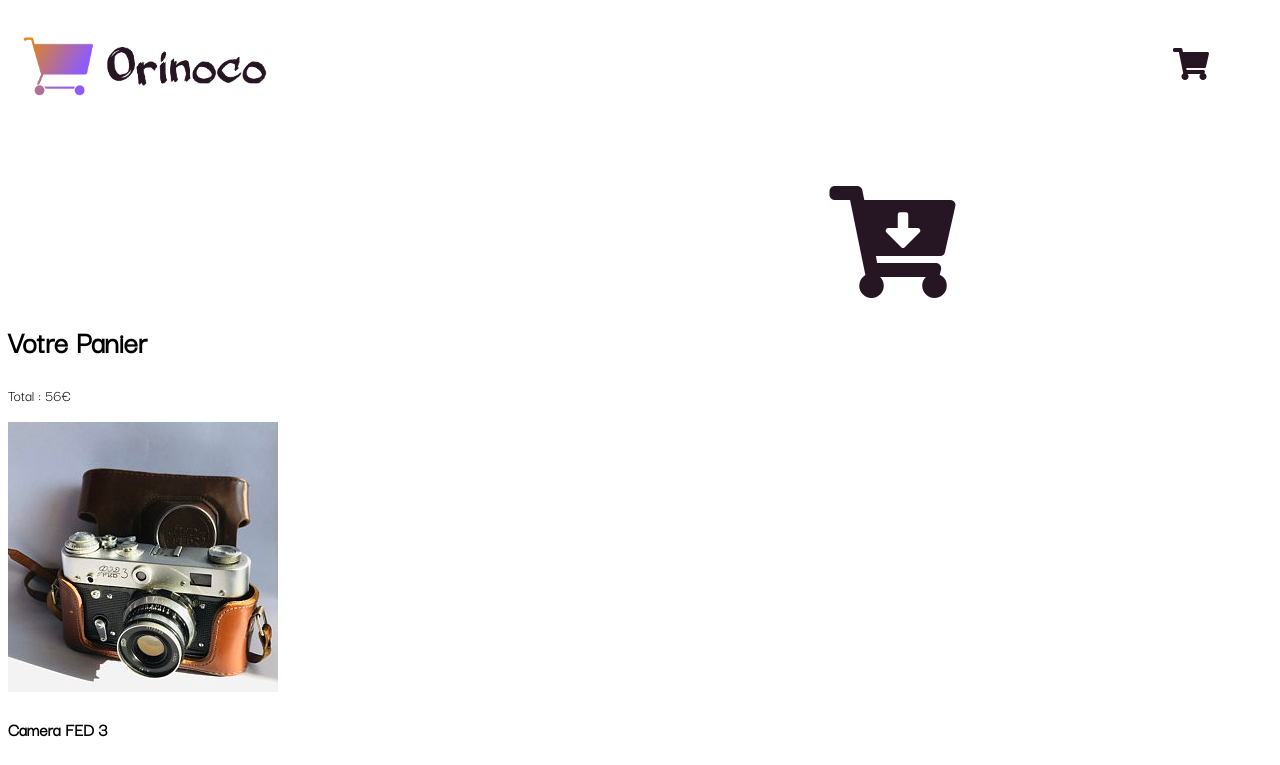
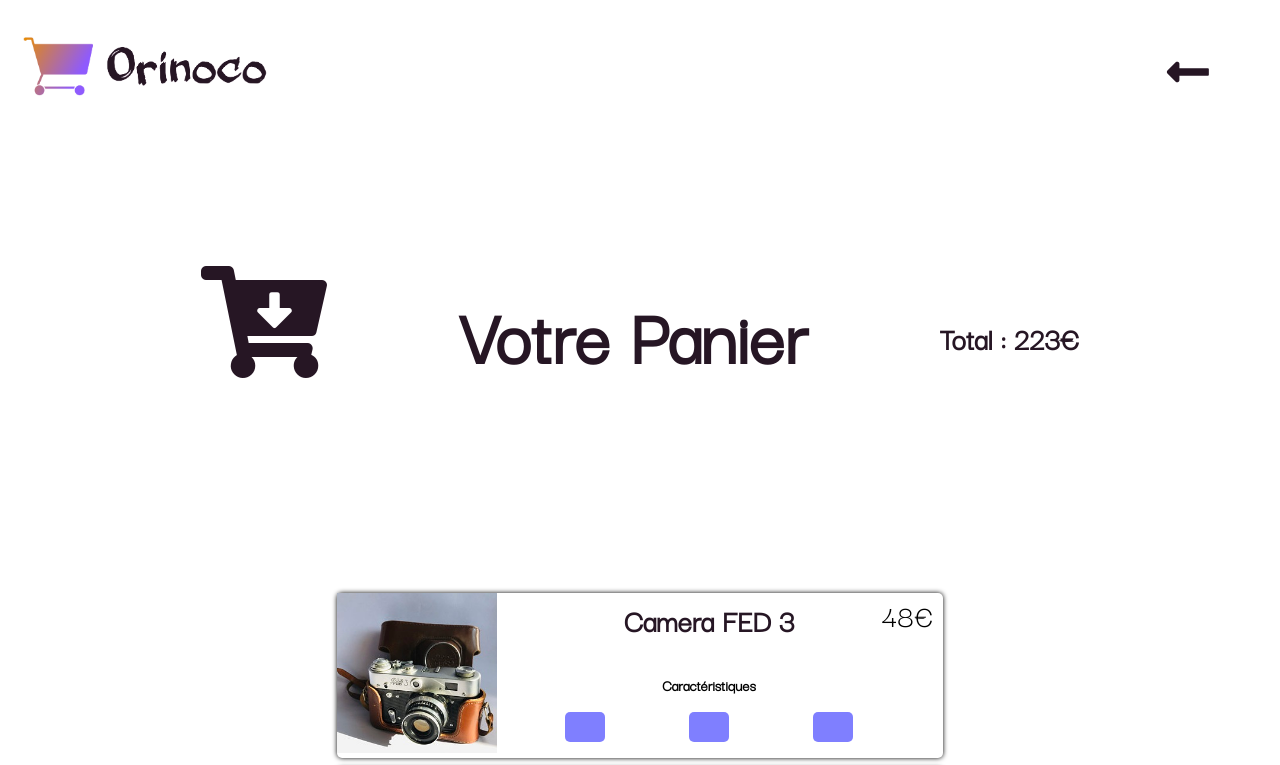
Before and after one commit to YansYansYans/ProjetCommerce, a plain HTML site: page panier.html in a window 1280 px wide. Shown: the top 765 px of the page. Drawn offline with Linux system fonts and the light colour scheme.

Commit message:
Projet 4.0.0 = Page Panier Design Final Without Formulaire

```diff
--- a/assets/scss/styles.scss
+++ b/assets/scss/styles.scss
@@ -86,21 +86,21 @@ footer {
 
 
 
-.article img.titre, .produit img.titre {
+.article img.titre, .produit img.titre, .panier img.titre {
 	width: 250px;
 	margin-left: 5%;
 }
-.article header, .produit header {
+.article header, .produit header, .panier header {
 	margin-bottom: 0%;
 	margin-top: 0%;
 	display: flex;
 	justify-content: space-between;
 
 }
-.fa-shopping-cart {
+.fa-shopping-cart, .fa-long-arrow-alt-left {
 	color: #261624;
 }
-.fa-shopping-cart:hover {
+.fa-shopping-cart:hover, .fa-long-arrow-alt-left:hover {
 	color: #cc7c51;
 	transition: 400ms;
 	transform: scale(1.1);
@@ -251,14 +251,90 @@ button:hover {
 	margin-top: 15px;
 	background-color: white;
 }
-.fa-cart-arrow-down {
+.bottomright .fa-cart-arrow-down {
 	color:  #261624;
 	margin-left: 65%;
 	margin-top: 60px;
 }
-.fa-cart-arrow-down:hover {
+.bottomright  .fa-cart-arrow-down:hover {
 	color: #cc7c51;
 	transition: 400ms;
 	transform: scale(1.1);
 	cursor: pointer;
 }
+
+
+
+
+
+
+
+.titrepanier, .article1, .article2, .article3 {
+	display: flex;
+}
+#blockpanier {
+	width: 80%;
+	margin-left: auto;
+	margin-right: auto;
+	margin-top: 100px;
+}
+.titrepanier {
+	justify-content: space-around;
+	flex-wrap: wrap;
+	& h1 {
+		font-size: 5em;
+		color:  #261624;
+	}
+	& .fa-cart-arrow-down {
+		margin-top: 40px;
+		color:  #261624;
+	}
+	& p {
+		font-size: 2em;
+		font-weight: bold;
+		margin-top: 90px;
+		color:  #261624;
+	}
+}
+.allarticle {
+	margin-top: 150px;
+	width: 60%;
+	margin-bottom: 200px;
+	margin-right: auto;
+	margin-left: auto;
+	& .article1, & .article2, & .article3 {
+		justify-content: space-between;
+		box-shadow: 0px 0px 5px;
+		border-radius: 5px;
+		margin-bottom: 10px;
+		flex-wrap: wrap;
+	}
+	& img {
+		width: 10em;
+	}
+	& h3 {
+		font-size: 2em;
+		color:  #261624;
+		margin-top: -10px;
+		margin-top: 5px;
+	}
+	& .partright {
+		margin-left: 40px;
+		text-align: center;
+	}
+	& .partprix {
+		font-size: 2em;
+		margin-right: 10px;
+	}
+	& button {
+		width: 40px;
+		height: 30px;
+		border-radius: 5px;
+		margin-left: 80px;
+		margin-top: 15px;
+	}
+	& .cpa {
+		margin-left: -80px;
+		margin-top: -20px;
+	}
+}
--- a/panier.html
+++ b/panier.html
@@ -8,14 +8,14 @@
 	<link rel="stylesheet" href="https://use.fontawesome.com/releases/v5.4.1/css/all.css" integrity="sha384-5sAR7xN1Nv6T6+dT2mhtzEpVJvfS3NScPQTrOxhwjIuvcA67KV2R5Jz6kr4abQsz" crossorigin="anonymous">
 </head>
 
-<body class="produit">
+<body class="panier">
 
 <header>
 	<a href="index.html">
 		<img class="titre" src="img/oriview.png">
 	</a>
-	<a class="logopanier" href="panier.html">
-		<i class="fas fa-shopping-cart fa-2x"></i>
+	<a class="logopanier" href="produit.html">
+		<i class="fas fa-long-arrow-alt-left fa-3x"></i>
 	</a>
 </header>
 
@@ -26,7 +26,7 @@
 			Votre Panier
 		</h1>
 		<p>
-			Total : 56€
+			Total : 223€
 		</p>
 	</div>
 	<div class="allarticle">
@@ -59,7 +59,7 @@
 		</div>
 		<div class="article2">
 			<div class="partleft">
-				<img src="img/c1.jpg">
+				<img src="img/c2.jpg">
 			</div>
 			<div class="partright">
 				<div class="righttop">
@@ -86,7 +86,7 @@
 		</div>
 		<div class="article3">
 			<div class="partleft">
-				<img src="img/c1.jpg">
+				<img src="img/c5.jpg">
 			</div>
 			<div class="partright">
 				<div class="righttop">
```
Also changed, not shown: css/styles.css, 1 other file.
